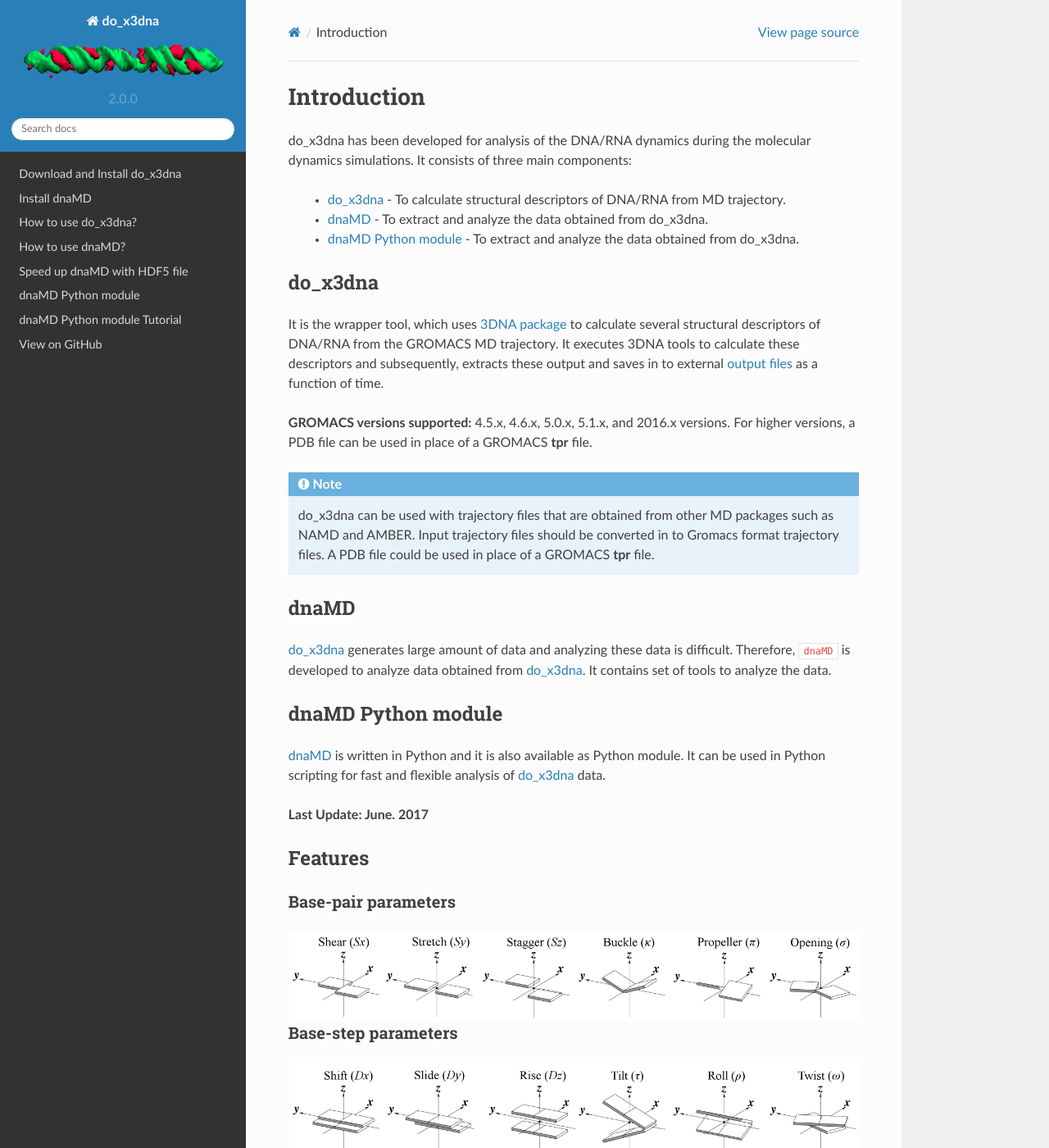
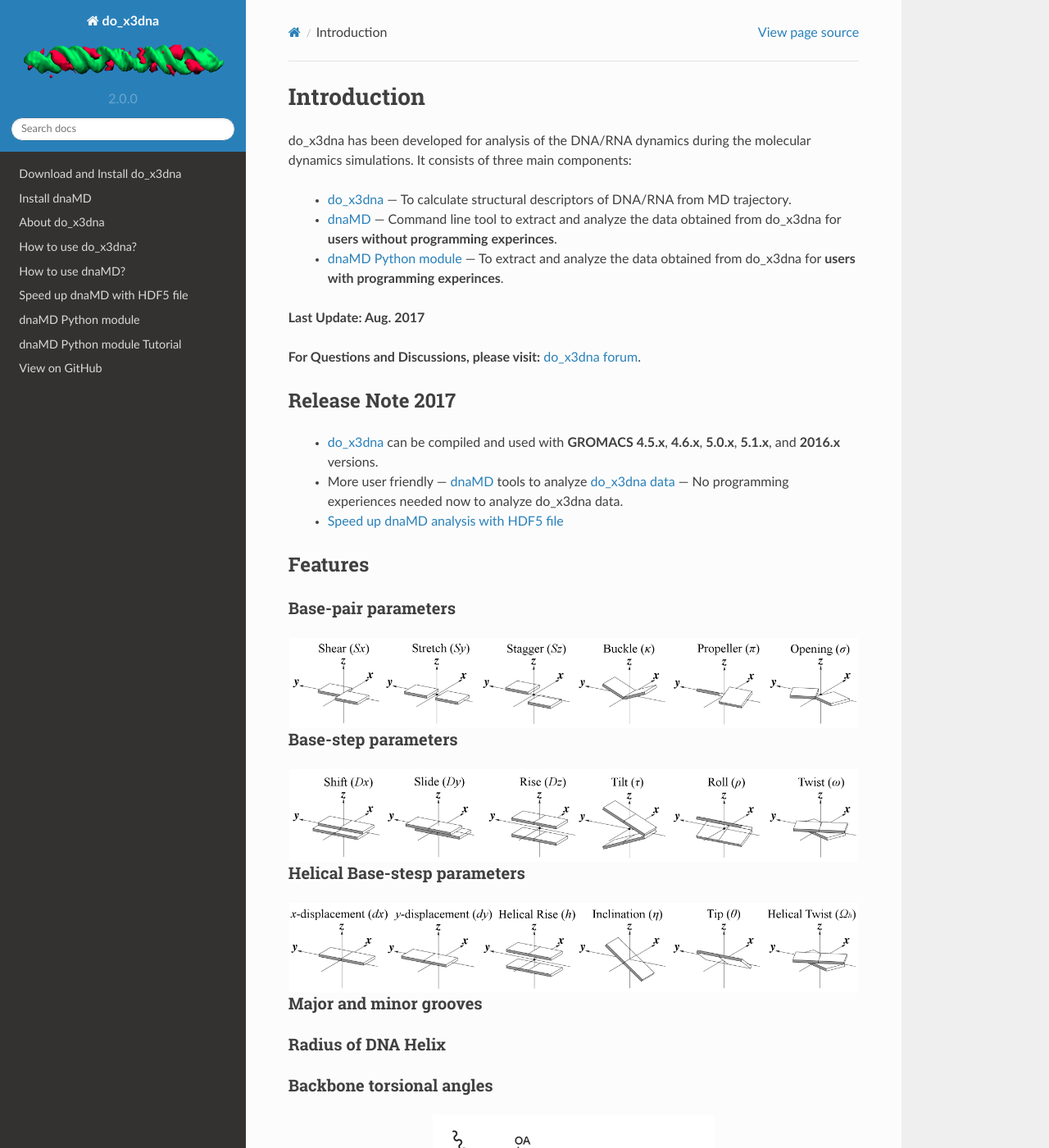
Before and after one commit to rjdkmr/do_x3dna, a Sphinx documentation site: the page built from docs/index.rst, in a window 1280 px wide and 1400 px high. Shown: the whole window at 82% size. Built offline with Sphinx 7.4.7 and the Read the Docs theme 2.0.0, drawn with Linux system fonts in a browser that asks for light colours; pages that are not in the unit, such as notebooks, are missing from menus.

Commit message:
update docs

```diff
--- a/docs/api_summary.rst
+++ b/docs/api_summary.rst
@@ -1,5 +1,9 @@
 dnaMD Module
 ============
+
+**dnaMD** is written in Python and it is also available as Python module. It
+can be used in Python scripting for fast and flexible analysis
+of `do_x3dna <do_x3dna_usage.html>`_ data.
 
 **dnaMD** module contain a :class:`dnaMD.DNA` class and other functions.
 
--- a/docs/index.rst
+++ b/docs/index.rst
@@ -21,40 +21,34 @@
 do_x3dna has been developed for analysis of the DNA/RNA dynamics during the molecular dynamics simulations.
 It consists of three main components:
 
-    * `do_x3dna`_ - To calculate structural descriptors of DNA/RNA from MD trajectory.
-    * `dnaMD`_    - To extract and analyze the data obtained from do_x3dna.
-    * `dnaMD Python module`_ - To extract and analyze the data obtained from do_x3dna.
+    * `do_x3dna <do_x3dna_usage.html>`_ ---
+      To calculate structural descriptors of DNA/RNA from MD trajectory.
 
-do_x3dna
---------
-It is the wrapper tool, which uses |3DNA package| to calculate several structural
-descriptors of DNA/RNA from the GROMACS MD trajectory. It executes 3DNA tools to
-calculate these descriptors and subsequently, extracts these output and saves in to
-external `output files <http://do-x3dna.readthedocs.io/en/latest/do_x3dna_usage.html#output-files>`_
-as a function of time.
+    * `dnaMD <dnaMD_usage.html>`_
+      --- Command line tool to extract and analyze the data obtained from do_x3dna
+      for **users without programming experinces**.
 
-**GROMACS versions supported:** 4.5.x, 4.6.x, 5.0.x, 5.1.x, and 2016.x versions.
-For higher versions, a PDB file can be used in place of a GROMACS **tpr** file.
-
-.. note::
-    do_x3dna can be used with trajectory files that are obtained from other MD packages such as NAMD and AMBER.
-    Input trajectory files should be converted in to Gromacs format trajectory files. A PDB file could be used in place
-    of a GROMACS **tpr** file.
-
-dnaMD
------
-`do_x3dna`_ generates large amount of data and analyzing these data is difficult.
-Therefore, ``dnaMD`` is developed to analyze data obtained from `do_x3dna`_. It contains
-set of tools to analyze the data.
+    * `dnaMD Python module <api_summary.html>`_
+      --- To extract and analyze the data obtained from do_x3dna for
+      **users with programming experinces**.
 
 
-dnaMD Python module
--------------------
-`dnaMD`_ is written in Python and it is also available as Python module.
-It can be used in Python scripting for fast and flexible analysis of `do_x3dna`_
-data.
+**Last Update: Aug. 2017**
 
-**Last Update: June. 2017**
+**For Questions and Discussions, please visit:** `do_x3dna forum <https://groups.google.com/forum/#!forum/do_x3dna>`_.
+
+Release Note 2017
+-----------------
+
+  * `do_x3dna <do_x3dna_usage.html>`_ can be compiled and used with **GROMACS**
+    **4.5.x**, **4.6.x**, **5.0.x**, **5.1.x**, and **2016.x** versions.
+
+  * More user friendly --- `dnaMD <dnaMD_usage.html>`_ tools to analyze
+    `do_x3dna data <do_x3dna_usage.html#output-files-table>`_ --- No
+    programming experiences needed now to analyze do_x3dna data.
+
+  * `Speed up dnaMD analysis with HDF5 file <using_hdf5.html>`_
+
 
 Features
 --------
--- a/docs/using_hdf5.rst
+++ b/docs/using_hdf5.rst
@@ -38,7 +38,7 @@
 The usage of all methods and functions will be same because the file will be automatically used
 as a container to store and to retrieve the parameter values.
 
-The detail has been described in `this tutorial <notebooks/tutorial_hdf5.html>`_.
+The detail has been described in `this tutorial <notebooks/hdf5_tutorial.html>`_.
 
 Using HDF5 file with dnaMD tools
 --------------------------------
```
Also changed, not shown: README.rst (+23 -34 lines), docs/dnaMD_usage.rst (+9 -3 lines), docs/do_x3dna_usage.rst (+10 -0 lines).
